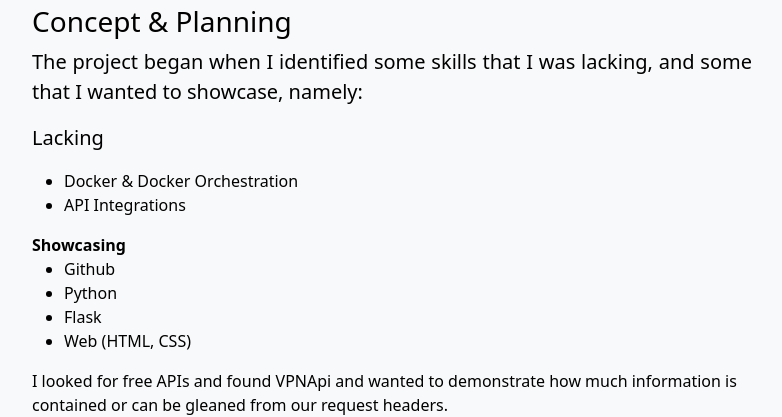
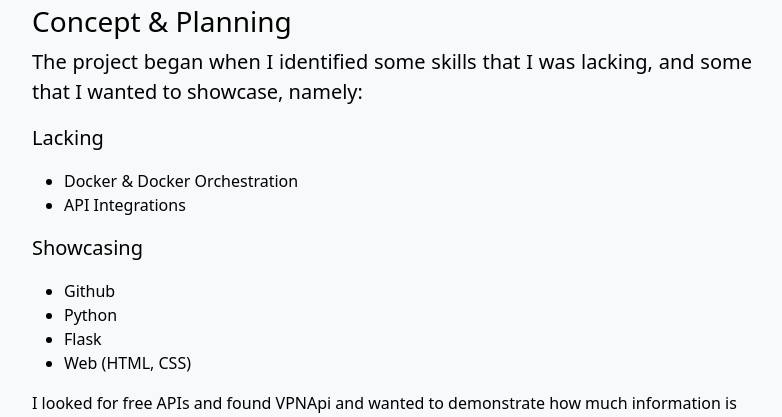
Before and after one commit to CPettifo/headers, a Flask app: template services/collector/templates/index.html in a window 1280 px wide. Shown: the part 3755-4172 px from the top of the page, without its empty margins (248-1030 px from the left). Run offline with Flask 3, Linux system fonts and the light colour scheme; the template is opened without the code that fills it, so the values that code supplies are empty.

Commit message:
add close paragraph section

```diff
--- a/services/collector/templates/index.html
+++ b/services/collector/templates/index.html
@@ -174,6 +174,8 @@
                                 <li>API Integrations</li>
 
                             </ul>
+                        </p>
+                        <p class="lead">
                             <b>Showcasing</b>
                             <ul>
                                 <li>Github</li>
```
